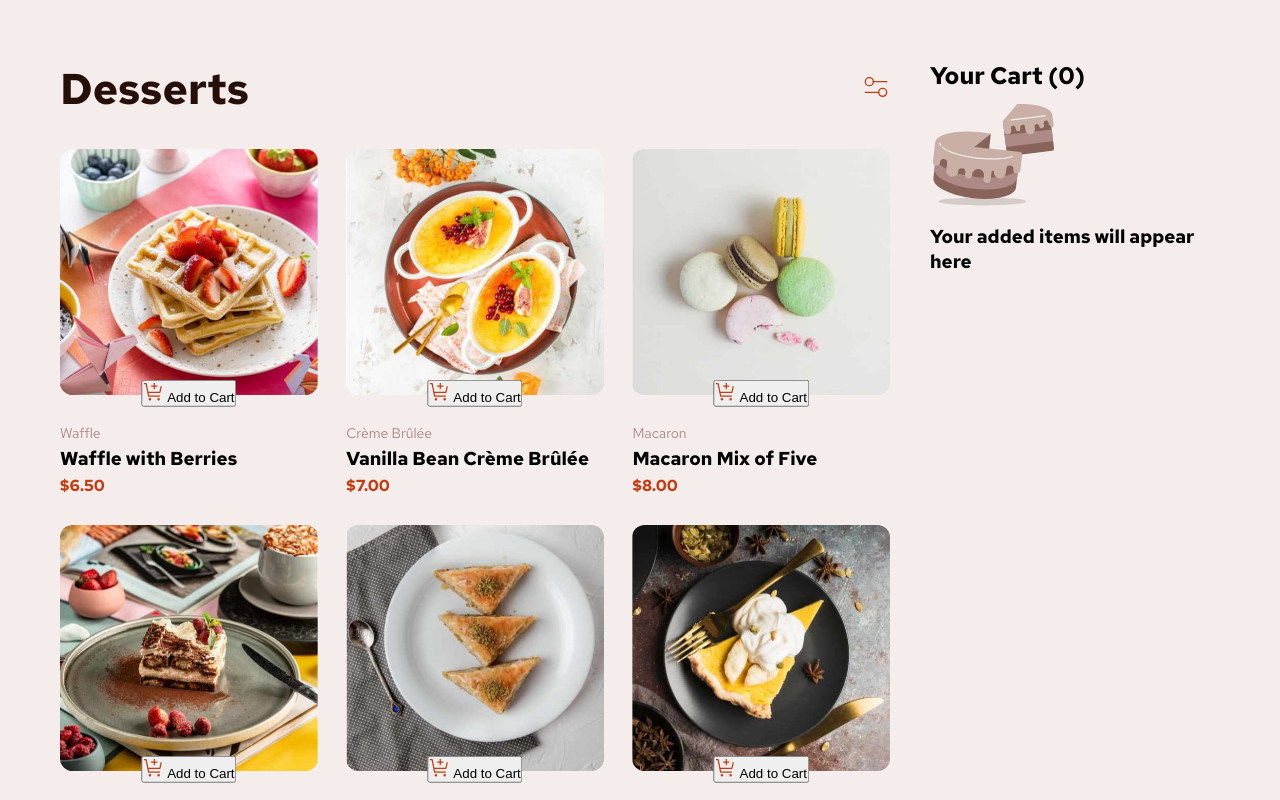
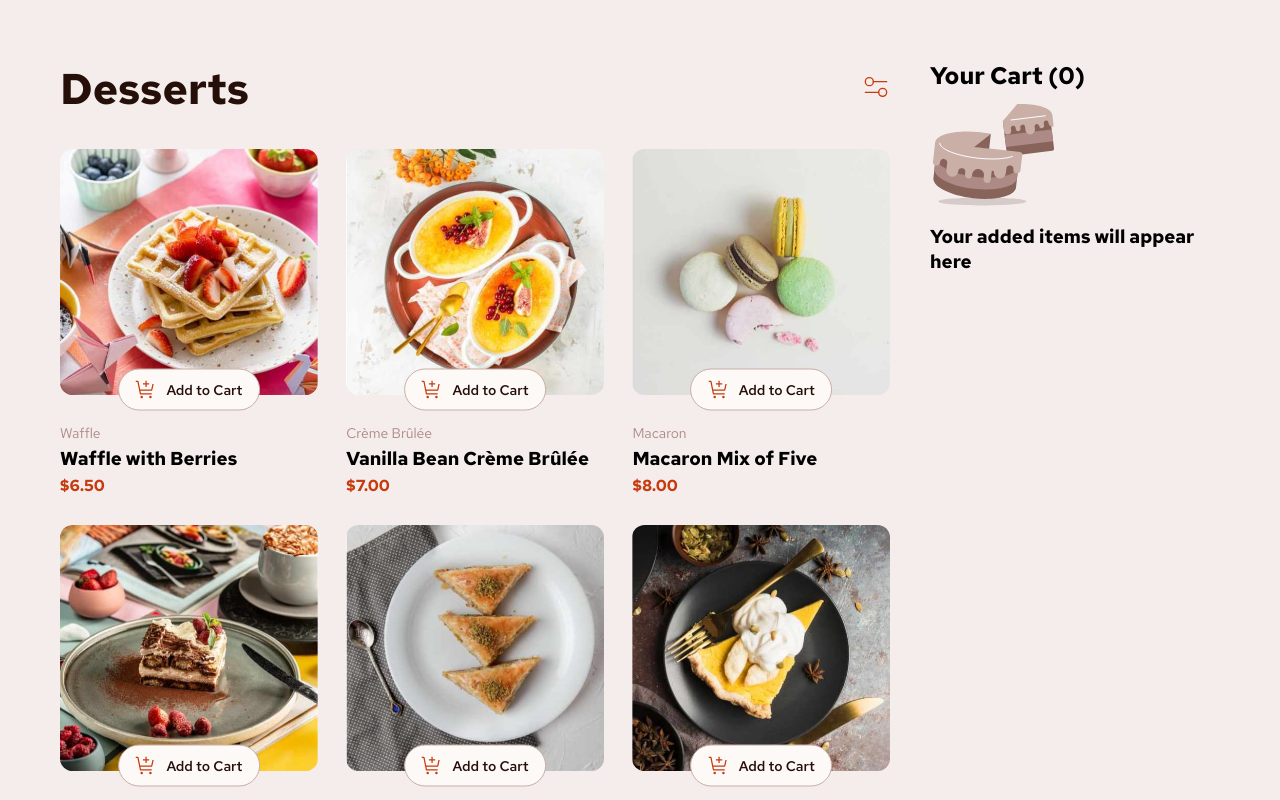
Before and after one commit to ktzazz/product-list-with-cart-main-twenty-three-, a React (Vite) app: page / in a window 1280 px wide. Shown: the top 800 px of the page. Built offline with nearby package versions, Linux system fonts and the light colour scheme.

Commit message:
activeStates products

```diff
--- a/src/addCart.jsx
+++ b/src/addCart.jsx
@@ -22,18 +22,30 @@ export const BtnCart = ({ product }) => {
         <div className="btn__quantity">
           <button onClick={handleMinus} className="minus">
             {" "}
-            <img
-              src="./images/icon-decrement-quantity.svg"
-              alt="icon_minus"
-            />{" "}
+            <svg
+              xmlns="http://www.w3.org/2000/svg"
+              width="10"
+              height="2"
+              fill=""
+              viewBox="0 0 10 2"
+              alt="minus"
+            >
+              <path d="M0 .375h10v1.25H0V.375Z" />
+            </svg>{" "}
           </button>
           <span className="quantity">{quantity}</span>
           <button onClick={handleAddCart} className="plus">
             {" "}
-            <img
-              src="./images/icon-increment-quantity.svg"
-              alt="icon_plus"
-            />{" "}
+            <svg
+              xmlns="http://www.w3.org/2000/svg"
+              width="10"
+              height="10"
+              fill=""
+              viewBox="0 0 10 10"
+              alt="plus"
+            >
+              <path d="M10 4.375H5.625V0h-1.25v4.375H0v1.25h4.375V10h1.25V5.625H10v-1.25Z" />
+            </svg>{" "}
           </button>
         </div>
       )}
--- a/src/scss/addCart.scss
+++ b/src/scss/addCart.scss
@@ -1 +1,77 @@
 @use "mixins" as m;
+
+.default__btn {
+  display: flex;
+  align-items: center;
+  width: 55%;
+
+  font-weight: var(--weight-600);
+  font-size: var(--category-f-size);
+  font-family: var(--font-family);
+  text-wrap: nowrap;
+  border-radius: m.rem(25);
+  @include m.responsive(tablet) {
+    width: 70%;
+  }
+  @include m.responsive(desktop) {
+    width: 55%;
+  }
+}
+
+.btn__cart {
+  display: flex;
+  justify-content: center;
+}
+
+.add__ToCart {
+  @extend .default__btn;
+  color: var(--rose-900);
+  background-color: var(--rose-50);
+  padding: m.rem(10) m.rem(20);
+  border: 1px solid var(--rose-300);
+  gap: m.rem(10);
+  justify-content: center;
+  cursor: pointer;
+}
+
+.add__ToCart:hover {
+  color: var(--red);
+  transition: color 0.2s ease;
+}
+
+.btn__quantity {
+  @extend .default__btn;
+  color: var(--rose-50);
+  background-color: var(--red);
+  padding: m.rem(10) m.rem(20);
+  border: 1px solid var(--red);
+  gap: m.rem(30);
+  justify-content: space-around;
+}
+
+.minus,
+.plus {
+  cursor: pointer;
+  background-color: transparent;
+  border: 1px solid var(--rose-50);
+  border-radius: 50%;
+}
+
+.minus {
+  display: flex;
+  padding: m.rem(9) m.rem(5);
+  fill: var(--rose-50);
+}
+
+.plus {
+  display: flex;
+  padding: m.rem(5) m.rem(5);
+  fill: var(--rose-50);
+}
+
+.minus:hover,
+.plus:hover {
+  fill: var(--red);
+  background-color: var(--rose-50);
+  transition: all 0.2s ease;
+}
--- a/src/scss/productsCard.scss
+++ b/src/scss/productsCard.scss
@@ -45,6 +45,9 @@ picture {
 .btn__addTo {
   position: absolute;
   bottom: 0;
+
+  width: 100%;
+
   left: 50%;
   transform: translate(-50%, 25%);
   z-index: 3;
```
